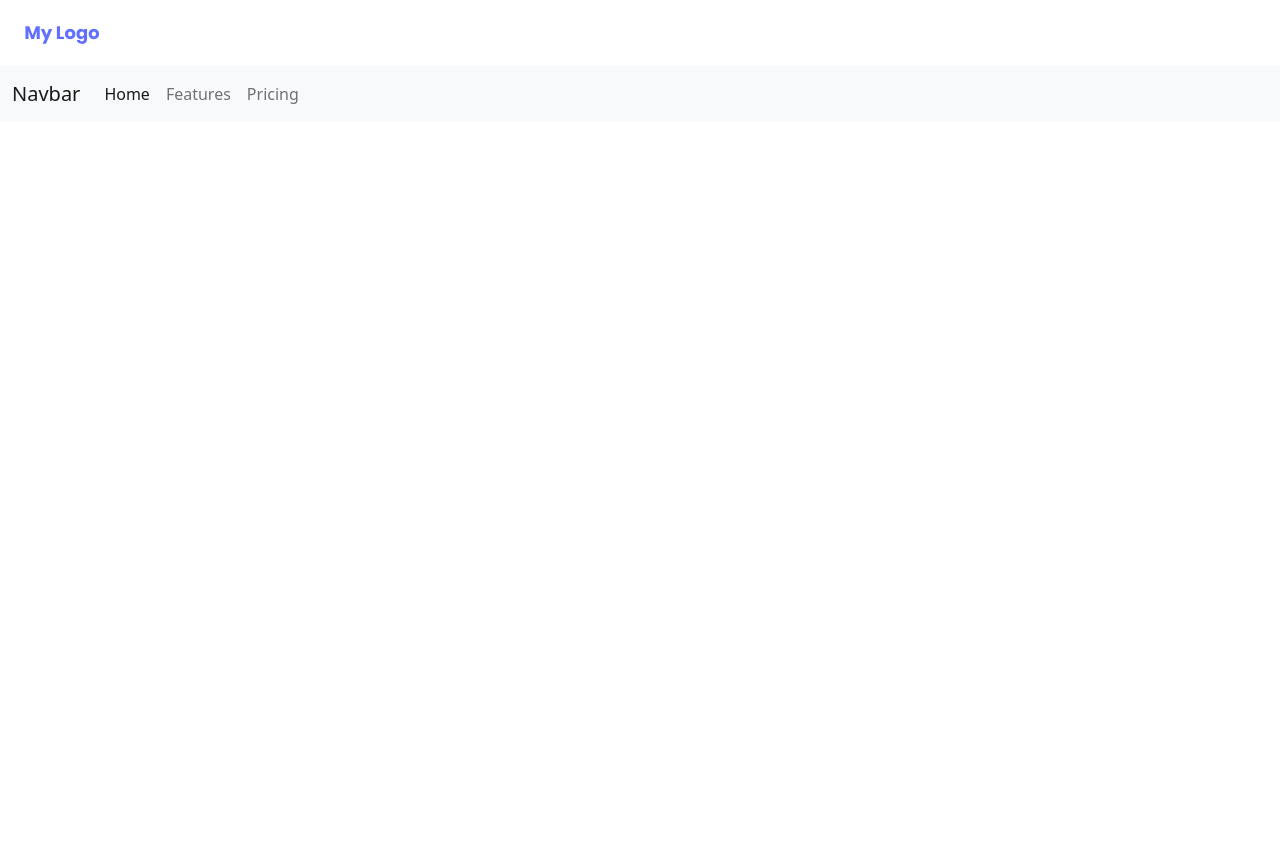
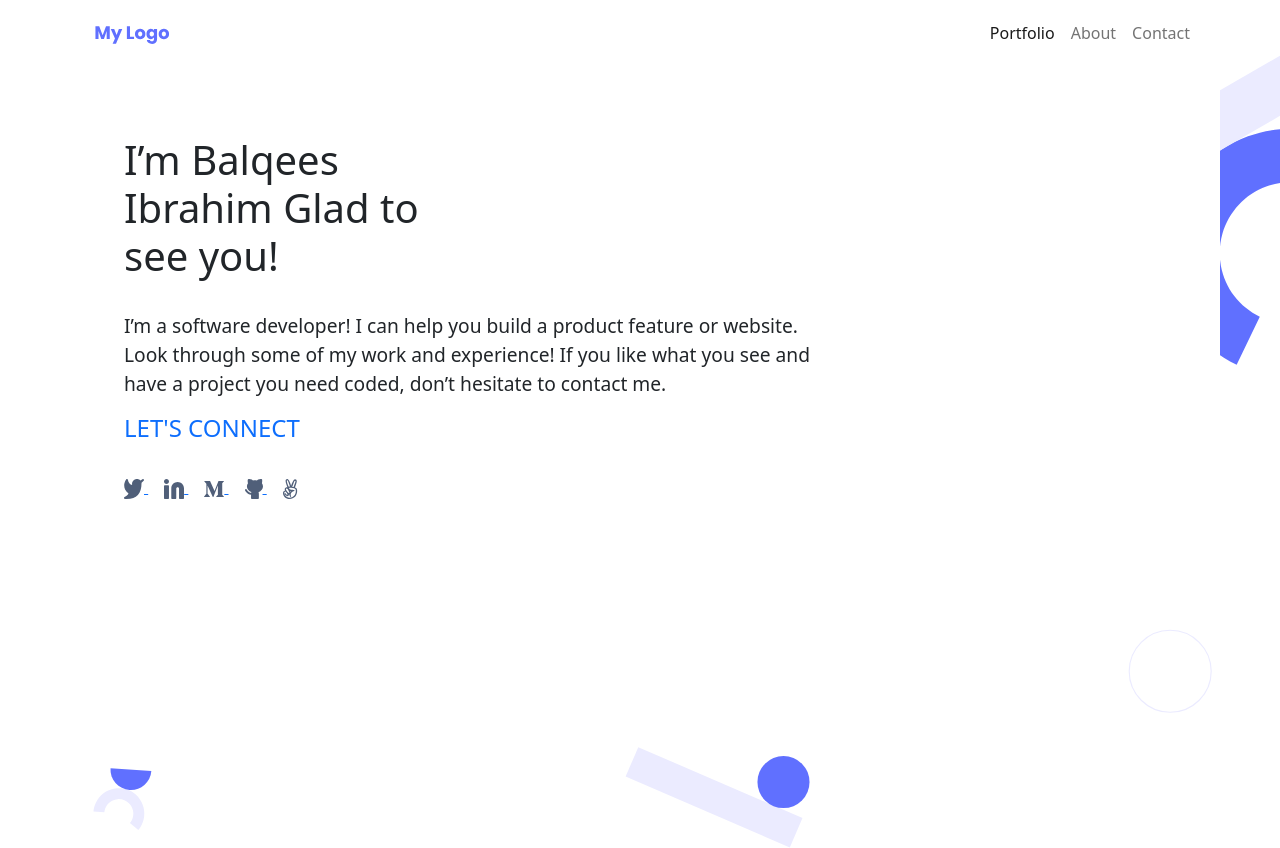
Before and after one commit to balqees0325/Portfolio-Bootstrap, a plain HTML site: page index.html in a window 1280 px wide. Before the commit the page ends 800 px from the top, so only its background shows below. Drawn offline with nearby package versions, Linux system fonts and the light colour scheme.

Commit message:
Add Hero Section to Page

```diff
--- a/index.html
+++ b/index.html
@@ -1,61 +1,168 @@
 <!DOCTYPE html>
 <html lang="en">
   <head>
-  <meta charset="UTF-8">
-  <meta http-equiv="X-UA-Compatible" content="IE=edge">
-  <meta name="viewport" content="width=device-width, initial-scale=1.0">
+    <meta charset="UTF-8" />
+    <meta
+      http-equiv="X-UA-Compatible"
+      content="IE=edge"
+    />
+    <meta
+      name="viewport"
+      content="width=device-width, initial-scale=1.0"
+    />
     <!-- Bootstrap CSS -->
-   <link href="https://cdn.jsdelivr.net/npm/bootstrap@5.0.2/dist/css/bootstrap.min.css"
+    <link
+      href="https://cdn.jsdelivr.net/npm/bootstrap@5.0.2/dist/css/bootstrap.min.css"
       rel="stylesheet"
       integrity="sha384-EVSTQN3/azprG1Anm3QDgpJLIm9Nao0Yz1ztcQTwFspd3yD65VohhpuuCOmLASjC"
-   crossorigin="anonymous">
-   <link rel="stylesheet" href="style.css">
+      crossorigin="anonymous"
+    />
+    <link rel="stylesheet" href="style.css" />
     <title>Portfolio Bootstrap-version</title>
   </head>
   <body>
-  <nav class="navbar navbar-light">
-    <div class="container-fluid">
+    <div class="hero">
+    <header>
+      <nav
+        class="
+          navbar navbar-expand-lg navbar-light
+          fixed-top
+          px-5
+        "
+      >
+        <div class="container">
           <a class="navbar-brand" href="#">
-        <img src="./images/logo.svg" alt="brand-logo">
+            <img
+              src="./images/logo.svg"
+              alt="brand-logo"
+            />
           </a>
-    </div>
-  </nav>
-  <nav class="navbar navbar-expand-lg navbar-light bg-light">
-    <div class="container-fluid">
-      <a class="navbar-brand" href="#">Navbar</a>
-      <button class="navbar-toggler" type="button" data-bs-toggle="collapse"
-      data-bs-target="#navbarNav" aria-controls="navbarNav" aria-expanded="false"
-      aria-label="Toggle navigation">
-        <span class="navbar-toggler-icon"></span>
+          <button
+            class="navbar-toggler"
+            type="button"
+            data-bs-toggle="collapse"
+            data-bs-target="#navbarNav"
+            aria-controls="navbarNav"
+            aria-expanded="false"
+            aria-label="Toggle navigation"
+          >
+            <span
+              class="navbar-toggler-icon"
+            ></span>
           </button>
-      <div class="collapse navbar-collapse" id="navbarNav">
+          <div
+            class="
+              collapse
+              navbar-collapse
+              justify-content-end
+            "
+            id="navbarNav"
+          >
             <ul class="navbar-nav">
               <li class="nav-item">
-            <a class="nav-link active" aria-current="page" href="#">Home</a>
+                <a
+                  class="nav-link active"
+                  aria-current="page"
+                  href="#"
+                  >Portfolio</a
+                >
               </li>
               <li class="nav-item">
-            <a class="nav-link" href="#">Features</a>
+                <a class="nav-link" href="#"
+                  >About</a
+                >
               </li>
               <li class="nav-item">
-            <a class="nav-link" href="#">Pricing</a>
+                <a class="nav-link" href="#"
+                  >Contact</a
+                >
               </li>
             </ul>
           </div>
         </div>
       </nav>
+    </header>
+    <!-- end of navbar -->
+    <!-- hero section -->
+    <section class="container-fluid">
+      <div class="card m-5 p-5 border-0">
+        <div class="card-body">
+          <h1 class="card-title py-4">
+            I’m Balqees Ibrahim Glad to see you!
+          </h1>
+          <p class="card-text">
+            I’m a software developer! I can help
+            you build a product feature or
+            website. Look through some of my work
+            and experience! If you like what you
+            see and have a project you need coded,
+            don’t hesitate to contact me.
+          </p>
+          <a class="connect" href="#"
+          class="card-link"
+          ><h4>let's connect</h4></a>
+        <div class="social-icons pt-4">
+          <a href="https://twitter.com/qeescode"
+          class="card-link">
+            <img
+              src="./images/twitter.svg"
+              alt="twitter-icon"
+            />
+          </a>
+          <a
+            href="https://www.linkedin.com/in/balqees-ibrahim-911a81204/"
+            class="card-link"
+          >
+            <img
+              src="./images/linkedin.svg"
+              alt="linkend-icon"
+            />
+          </a>
+          <a href="#" class="card-link">
+            <img
+              src="./images/medium.svg"
+              alt="medium-icon"
+            />
+          </a>
+          <a
+            href="https://github.com/balqees0325"
+            class="card-link"
+          >
+            <img
+              src="./images/github.svg"
+              alt="github-icon"
+            />
+          </a>
+          <a href="#" class="card-link">
+            <img
+              src="./images/hand.svg"
+              alt="icon-image"
+            />
+          </a>
+        </div>
+        </div>
+      </div>
+    </section>
+  </div>
+    <!-- end of hero page -->
     <!-- Option 1: Bootstrap Bundle with Popper -->
-  <script src="https://cdn.jsdelivr.net/npm/bootstrap@5.0.2/dist/js/bootstrap.bundle.min.js"
+    <script
+      src="https://cdn.jsdelivr.net/npm/bootstrap@5.0.2/dist/js/bootstrap.bundle.min.js"
       integrity="sha384-MrcW6ZMFYlzcLA8Nl+NtUVF0sA7MsXsP1UyJoMp4YLEuNSfAP+JcXn/tWtIaxVXM"
-  crossorigin="anonymous"></script>
+      crossorigin="anonymous"
+    ></script>
 
     <!-- Option 2: Separate Popper and Bootstrap JS -->
 
-  <script src="https://cdn.jsdelivr.net/npm/@popperjs/core@2.9.2/dist/umd/popper.min.js"
+    <script
+      src="https://cdn.jsdelivr.net/npm/@popperjs/core@2.9.2/dist/umd/popper.min.js"
       integrity="sha384-IQsoLXl5PILFhosVNubq5LC7Qb9DXgDA9i+tQ8Zj3iwWAwPtgFTxbJ8NT4GN1R8p"
-  crossorigin="anonymous"></script>
-  <script src="https://cdn.jsdelivr.net/npm/bootstrap@5.0.2/dist/js/bootstrap.min.js"
+      crossorigin="anonymous"
+    ></script>
+    <script
+      src="https://cdn.jsdelivr.net/npm/bootstrap@5.0.2/dist/js/bootstrap.min.js"
       integrity="sha384-cVKIPhGWiC2Al4u+LWgxfKTRIcfu0JTxR+EQDz/bgldoEyl4H0zUF0QKbrJ0EcQF"
-  crossorigin="anonymous"></script>
-
+      crossorigin="anonymous"
+    ></script>
   </body>
 </html>
--- a/style.css
+++ b/style.css
@@ -0,0 +1,54 @@
+.hero {
+  background-color: #fff;
+  border-bottom-left-radius: 50px;
+}
+.container-fluid {
+  background-image: url('./images/header-shapes-mobile.svg');
+  background-size: contain;
+  background-repeat: no-repeat;
+}
+
+.card-title{
+  width: 100%;
+}
+
+.card-text {
+  width: 100%;
+  font-size: 1.2rem;
+}
+
+.connect {
+  text-decoration: none;
+  text-transform: uppercase;
+  flex-wrap: nowrap;
+  white-space: nowrap;
+}
+
+.social-icons {
+  flex-wrap: nowrap;
+  white-space: nowrap;
+}
+
+@media (min-width: 768px) {
+  .hero {
+    background-color: #fff;
+    border-bottom-left-radius: 50px;
+  }
+  .container-fluid {
+    width: 100%;
+    min-height: 100vh;
+    background-image: url("./images/Header-bg.svg");
+    background-repeat: no-repeat;
+    background-size: cover;
+    background-position: center;
+  }
+
+  .card-title{
+    width: 30%;
+  }
+
+  .card-text {
+    width: 70%;
+    font-size: 1.2rem;
+  }
+}
```
Also changed, not shown: 1 other file. Lines whose indentation alone changed are shown as unchanged.
